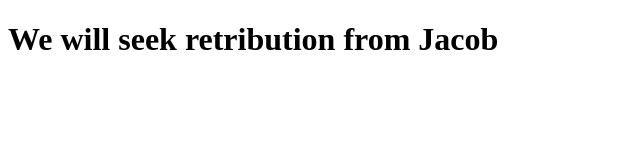
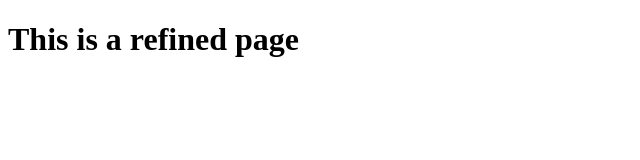
Before and after one commit to SSenecal01/sleeplog-mini-app, a website: page public/samuel.html in a window 1280 px wide. Shown: the whole page, without its empty margins (0-640 px from the left). Drawn offline with Linux system fonts and the light colour scheme.

Commit message:
Fix:html page

```diff
--- a/public/samuel.html
+++ b/public/samuel.html
@@ -3,9 +3,9 @@
 <head>
     <meta charset="UTF-8">
     <meta name="viewport" content="width=device-width, initial-scale=1.0">
-    <title>Document</title>
+    <title>Samuel Page</title>
 </head>
 <body>
-    <h1>We will seek retribution from Jacob</h1>
+    <h1>This is a refined page</h1>
 </body>
 </html>
```
